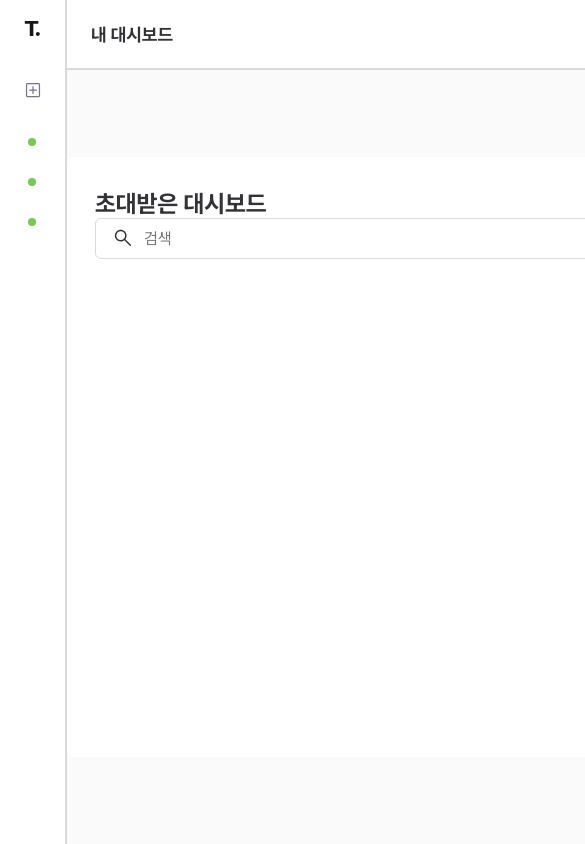
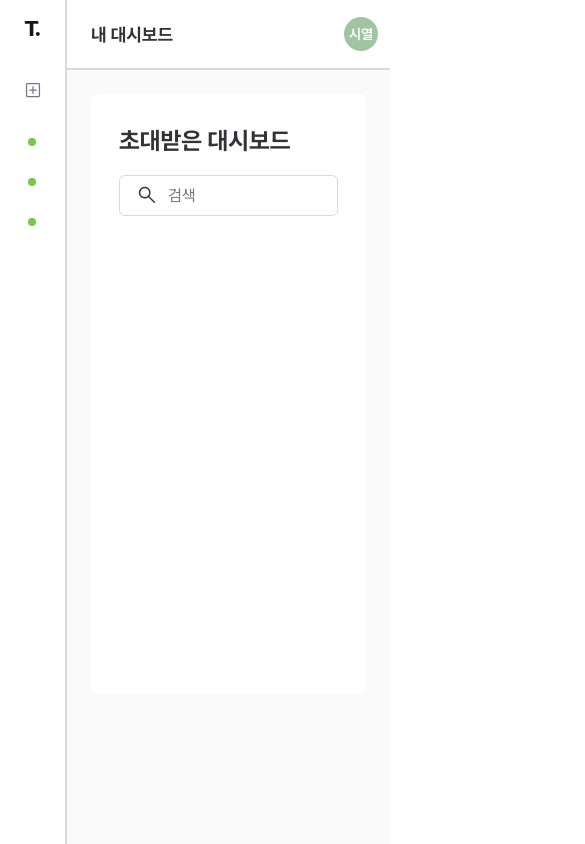
Before and after one commit to siyeol97/taskit, a Next.js app: page / in a window 390 px wide. Shown: the top 844 px of the page, 585 px wide, since content can reach past the window. Built offline with nearby package versions, Linux system fonts and the light colour scheme.

Commit message:
💄 Style: update layout and responsiveness for dashboard, SearchInput, and InviteContainer components

```diff
--- a/src/app/(dashboard)/page.module.scss
+++ b/src/app/(dashboard)/page.module.scss
@@ -2,8 +2,15 @@
 @use '../../styles/variables' as *;
 
 .wrapper {
-  @include flex();
+  @include flex($justify: flex-start, $align: flex-start);
   width: 100%;
   min-height: calc(100vh - 70px);
   background-color: $gray_FAFAFA;
+  padding: 40px;
 }
+
+@include mobile {
+  .wrapper {
+    padding: 24px;
+  }
+}
--- a/src/components/Input/SearchInput/SearchInput.module.scss
+++ b/src/components/Input/SearchInput/SearchInput.module.scss
@@ -3,6 +3,7 @@
 
 .wrapper {
   position: relative;
+  width: 100%;
 }
 
 .search_icon {
--- a/src/components/Invite/InviteContainer/InviteContainer.module.scss
+++ b/src/components/Invite/InviteContainer/InviteContainer.module.scss
@@ -2,7 +2,10 @@
 @use '../../../styles/variables' as *;
 
 .wrapper {
-  width: 1022px;
+  @include flex($justify: flex-start, $align: flex-start);
+  flex-direction: column;
+  width: 100%;
+  max-width: 1022px;
   height: 600px;
   background-color: $white_FFFFFF;
   border-radius: 8px;
@@ -13,4 +16,5 @@
   color: $black_333236;
   font-size: 24px;
   font-weight: 700;
+  margin-bottom: 20px;
 }
```
